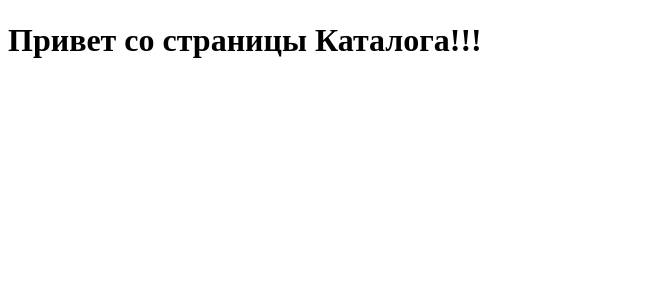
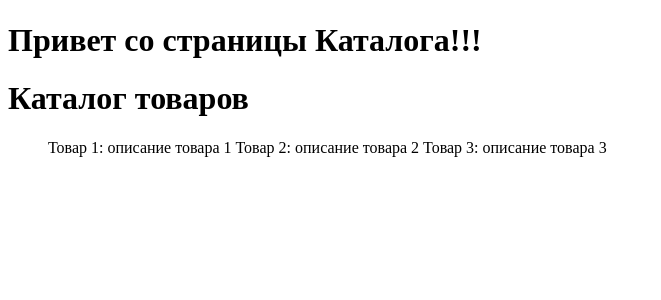
Before and after one commit to SimpleRoach/catering, a Django app: page /catalog/ in a window 1280 px wide. Shown: the part 145-445 px from the top of the page, without its empty margins (0-661 px from the left). Run offline with Django 5.2, Linux system fonts and the light colour scheme.

Commit message:
Начал заполнять catalog.html

```diff
--- a/dishes/templates/dishes/catalog.html
+++ b/dishes/templates/dishes/catalog.html
@@ -7,5 +7,11 @@
 
 {% block content %}
     <h1>Привет со страницы Каталога!!!</h1>
+    <h1>Каталог товаров</h1>
 
+    <ul>
+        <li>Товар 1: описание товара 1</li>
+        <li>Товар 2: описание товара 2</li>
+        <li>Товар 3: описание товара 3</li>
+    </ul>
 {% endblock %}
```
